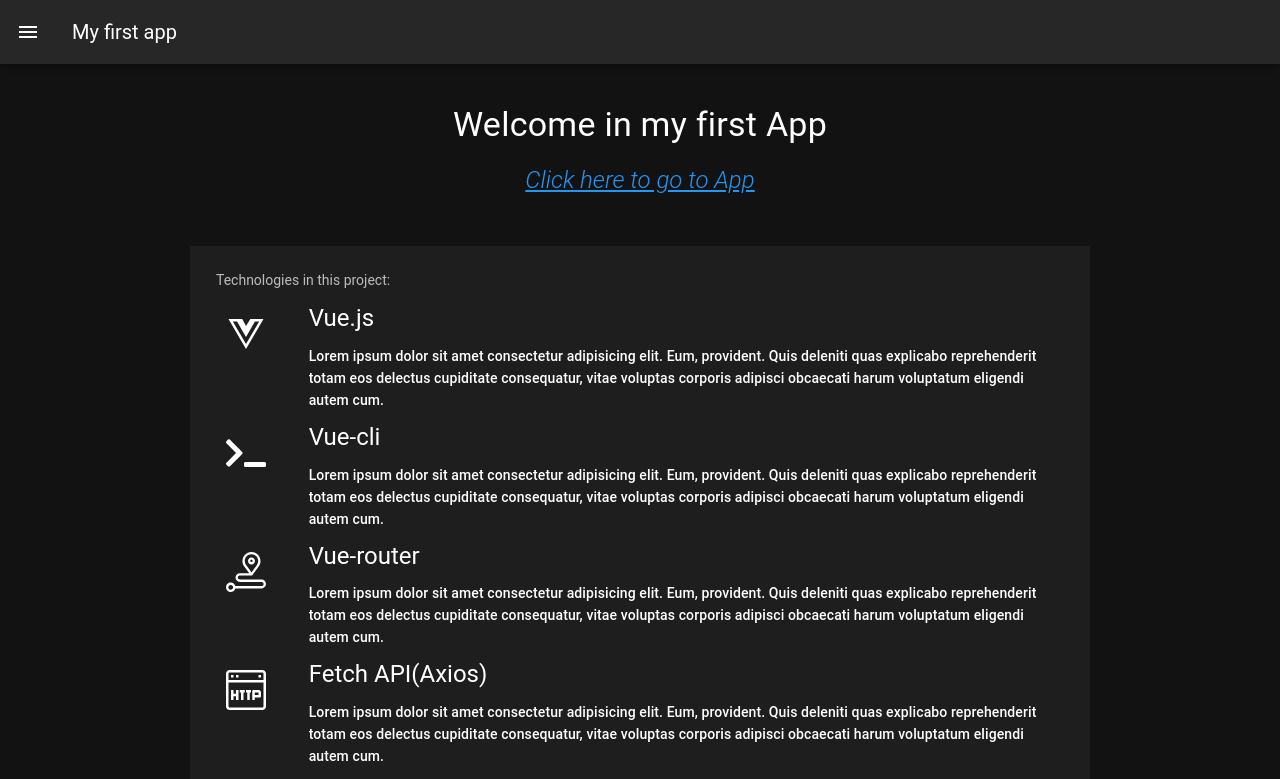
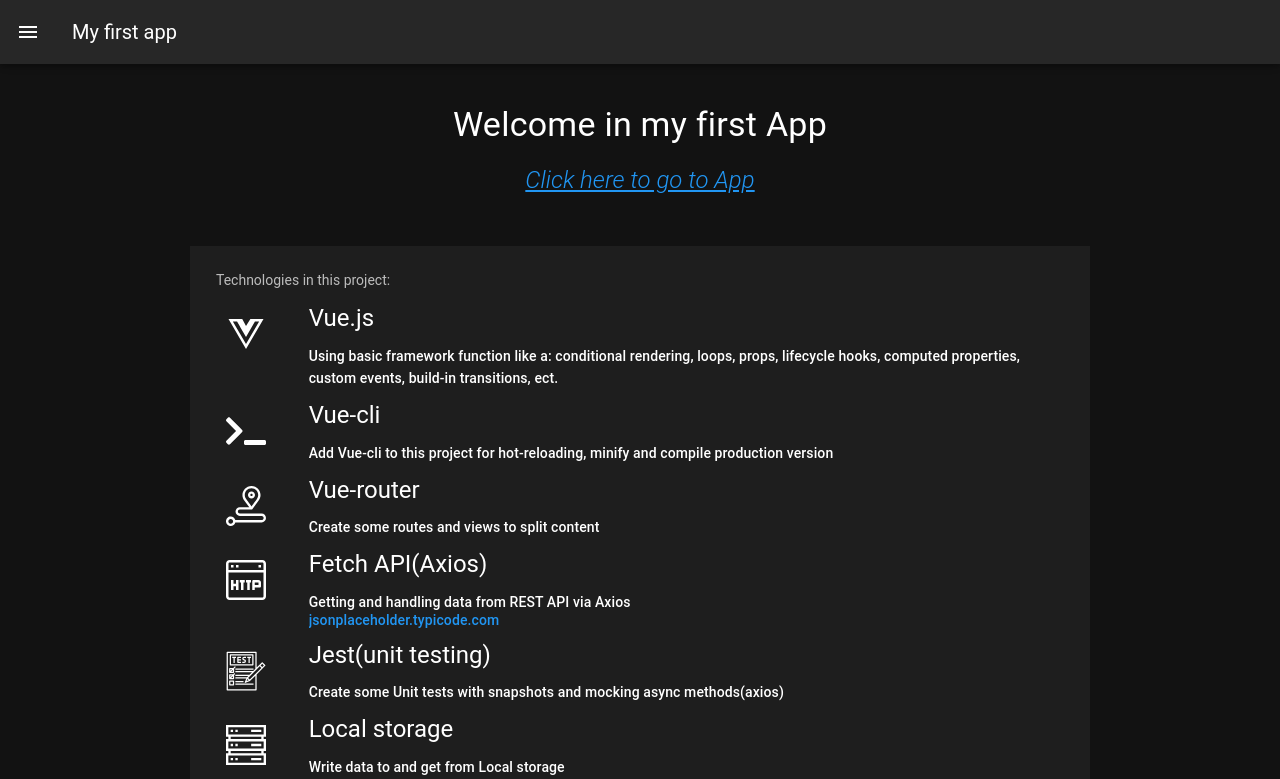
Before and after one commit to vakyla98/TodoVue, a Vue app: page /Vue3/dist in a window 1280 px wide. Shown: the top 779 px of the page. Built offline with nearby package versions, Linux system fonts and the light colour scheme; a small style sheet from the web is missing.

Commit message:
Create text to Home page with tech

```diff
--- a/src/components/TechItem.vue
+++ b/src/components/TechItem.vue
@@ -8,9 +8,7 @@
       </v-col>
       <v-col>
         <v-list-item-title class="headline">{{tech.name}}</v-list-item-title>
-        <v-list-item-content
-          class="subtitle-2"
-        >Lorem ipsum dolor sit amet consectetur adipisicing elit. Eum, provident. Quis deleniti quas explicabo reprehenderit totam eos delectus cupiditate consequatur, vitae voluptas corporis adipisci obcaecati harum voluptatum eligendi autem cum.</v-list-item-content>
+        <v-list-item-content class="subtitle-2" v-html="tech.describe"></v-list-item-content>
       </v-col>
     </v-row>
   </v-list-item>
@@ -43,8 +41,8 @@
 @media screen and (max-width: 599px) {
   .tech {
     .icon-wrapper {
-        padding: 0;
-        margin-bottom:-10px;
+      padding: 0;
+      margin-bottom: -10px;
     }
     text-align: center;
     &-item {
--- a/src/services/UserService.js
+++ b/src/services/UserService.js
@@ -7,7 +7,7 @@
     }
     getUsers() {
         return axios
-            .get(this.http, { timeout: 10000 })
+            .get(this.http, { timeout: 30000 })
             .then(response => response.data)
             .catch(err => {
                 throw new Error(err)
--- a/src/services/index.js
+++ b/src/services/index.js
@@ -1,5 +1,4 @@
 import {UserService} from './UserService'
 
 export const userService = new UserService('https://jsonplaceholder.typicode.com/users?_limit=9')
-
-            // .get('https://httpstat.us/404')
+            // 'https://httpstat.us/404'
--- a/src/views/Home.vue
+++ b/src/views/Home.vue
@@ -23,12 +23,13 @@
   data() {
     return {
       technologies: [
-        { name: 'Vue.js', icon: 'vuejs' },
-        { name: 'Vue-cli', icon: 'cli' },
-        { name: 'Vue-router', icon: 'router' },
-        { name: 'Fetch API(Axios)', icon: 'axios' },
-        { name: 'Jest(unit testing)', icon: 'test' },
-        { name: 'Local storage', icon: 'storage' },
+        { name: 'Vue.js', icon: 'vuejs', describe: "Using basic framework function like a: conditional rendering, loops, props, lifecycle hooks, computed properties, custom events, build-in transitions, ect." },
+        { name: 'Vue-cli', icon: 'cli',describe: "Add Vue-cli to this project for hot-reloading, minify and compile production version"},
+        { name: 'Vue-router', icon: 'router', describe:"Create some routes and views to split content" },
+        { name: 'Fetch API(Axios)', icon: 'axios',describe:"Getting and handling data from REST API via Axios <a>jsonplaceholder.typicode.com</a>" },
+        { name: 'Jest(unit testing)', icon: 'test',describe:"Create some Unit tests with snapshots and mocking async methods(axios)" },
+        { name: 'Local storage', icon: 'storage', describe:"Write data to and get from Local storage" },
+        //добавить галп, sh, svg , async await
       ],
     }
   },
--- a/src/views/Users.vue
+++ b/src/views/Users.vue
@@ -28,9 +28,7 @@
         </v-card>
       </v-list>
       <div class="d-flex justify-center ma-5 p" v-if="error">
-        <v-alert type="error" color="secondary" dense>
-          {{error.message}}
-        </v-alert>
+        <v-alert type="error" color="secondary" dense>{{error.message}}</v-alert>
       </div>
     </v-content>
   </div>
@@ -94,5 +92,4 @@
   width: 30%;
   min-width: 200px;
 }
-
 </style>
```
Also changed, not shown: 16 other files (tests, documents, lock files or other folders).
